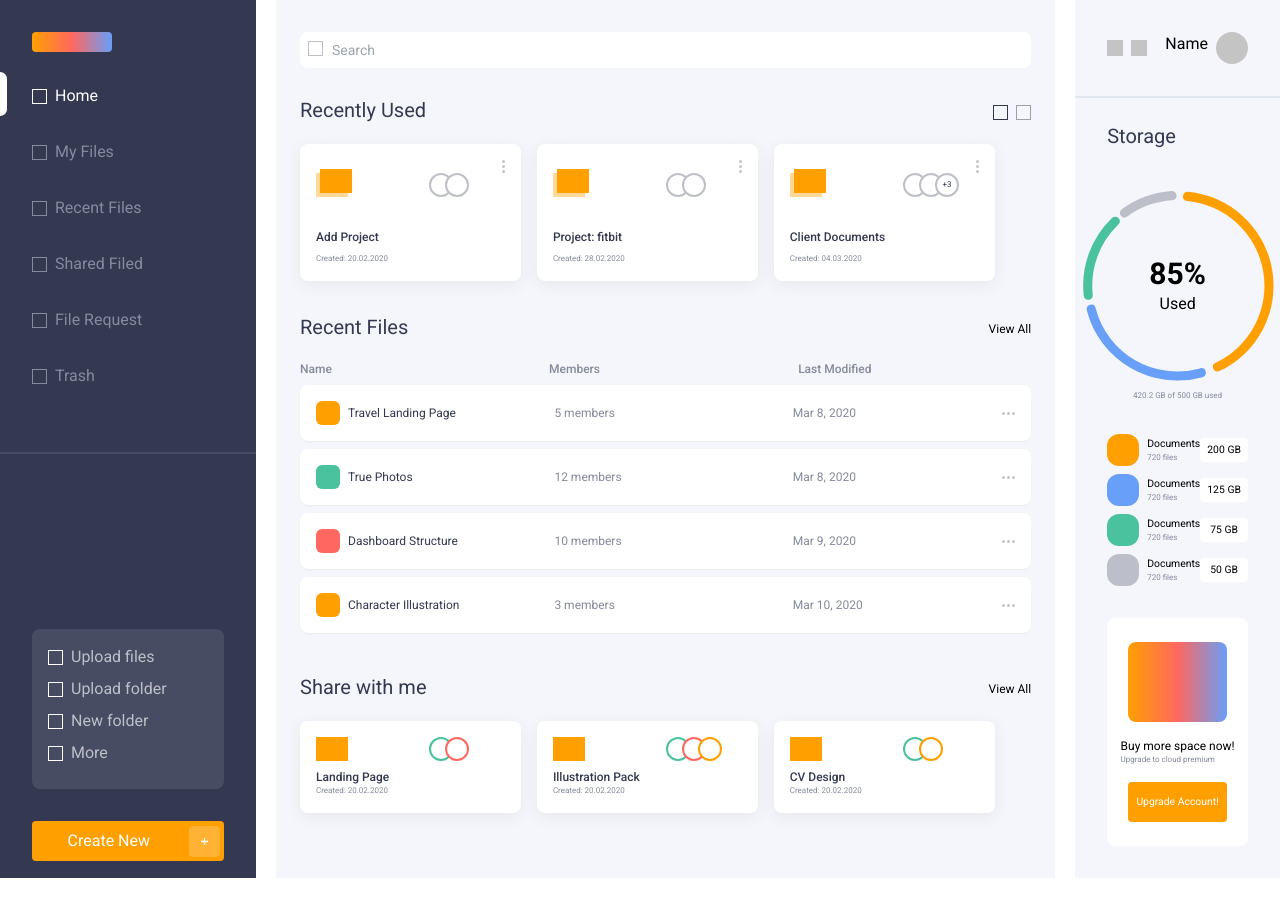
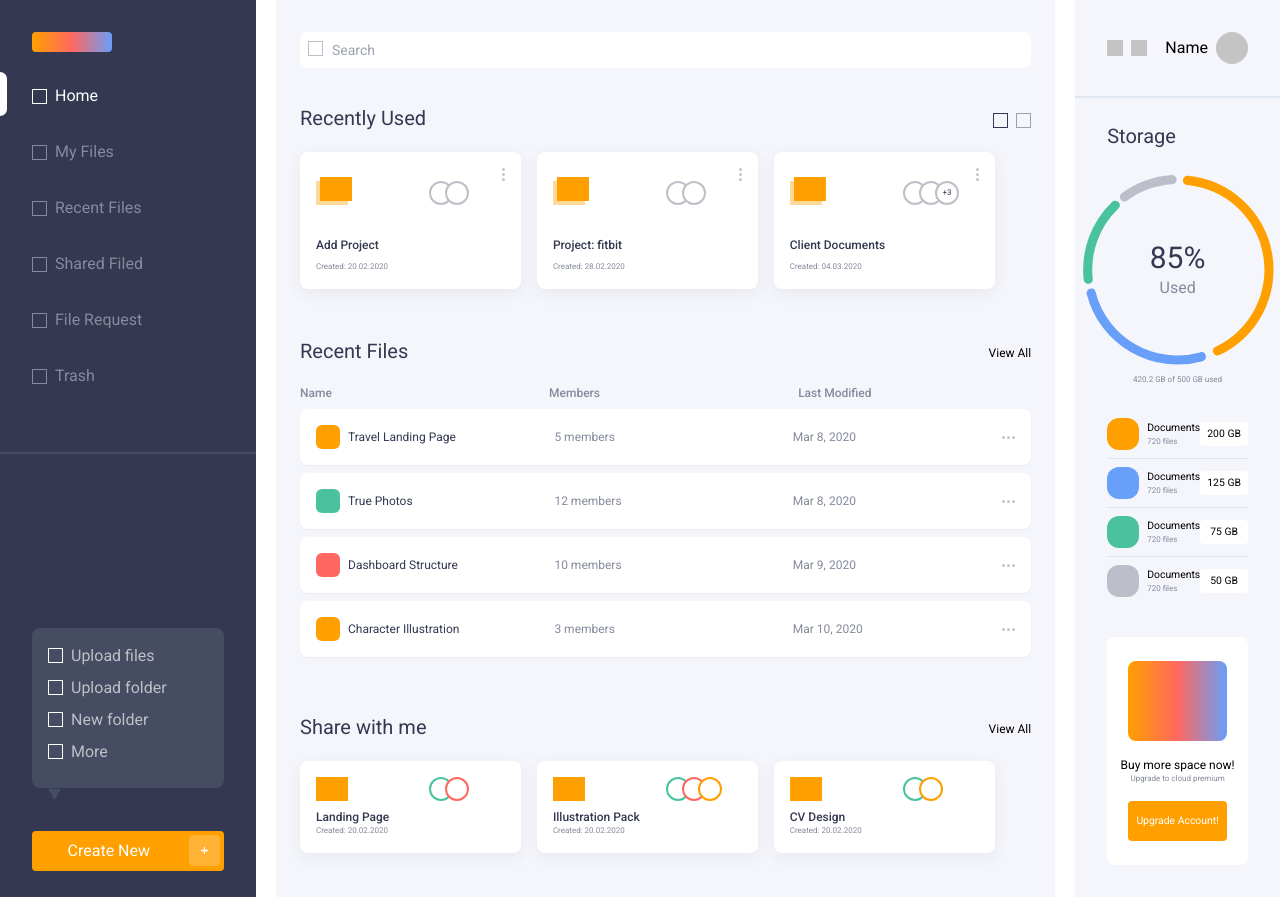
Before and after one commit to OVarLaz/css-react-layout, a React (Create React App) app: page / in a window 1280 px wide. Built offline with nearby package versions, Linux system fonts and the light colour scheme.

Commit message:
chore: add style details

```diff
--- a/src/views/components/BuySection/BuySection.tsx
+++ b/src/views/components/BuySection/BuySection.tsx
@@ -4,7 +4,7 @@ const BuySection: React.FC = () => {
   return (
     <div className=" bg-white rounded-lg flex flex-col items-center">
       <div className="bg-custom-gradient w-[70%] h-20 rounded-lg mt-6"></div>
-      <div className="flex flex-col py-4">
+      <div className="flex items-center flex-col py-4">
         <span className="text-xs">Buy more space now!</span>
         <span className="text-tertiary-gray text-tiny">
           Upgrade to cloud premium
--- a/src/views/components/Chart/StorageChart/StorageChart.tsx
+++ b/src/views/components/Chart/StorageChart/StorageChart.tsx
@@ -1,4 +1,3 @@
-// StorageChart.js
 import React from "react";
 import { Doughnut } from "react-chartjs-2";
 import { Chart as ChartJS, ArcElement, Tooltip, Legend } from "chart.js";
@@ -42,8 +41,8 @@ const StorageChart = ({ storageData }: StorageChartType) => {
       <Doughnut data={data} options={options} />
       <div className="absolute inset-0 flex items-center justify-center">
         <div className="text-center">
-          <div className="text-3xl font-bold">85%</div>
-          <div className="text-gray-500">Used</div>
+          <div className="text-3xl text-gray">85%</div>
+          <div className="text-tertiary-gray">Used</div>
         </div>
       </div>
     </div>
--- a/src/views/components/Sidebar/Sidebar.tsx
+++ b/src/views/components/Sidebar/Sidebar.tsx
@@ -1,5 +1,5 @@
 import React, { useState } from "react";
-import { SquareIcon, PlusIcon, SubtractIcon } from "../ui/Icon";
+import { SquareIcon, PlusIcon, SubtractIcon, PolygonIcon } from "../ui/Icon";
 
 const Sidebar: React.FC = () => {
   const [activeItem] = useState("/home");
@@ -54,7 +54,8 @@ const Sidebar: React.FC = () => {
       </div>
       <div className="h-0.5 w-full bg-base-gray"></div>
       <div className="p-8 h-1/2 flex flex-col justify-end">
-        <ul className="bg-base-gray rounded-lg p-4 mb-8">
+        <div className="relative mb-8">
+          <ul className="bg-base-gray rounded-lg p-4 ">
             {Object.entries(actions).map(([key, action]) => (
               <li key={key} className="mb-2 flex items-center">
                 <SquareIcon />
@@ -64,6 +65,10 @@ const Sidebar: React.FC = () => {
               </li>
             ))}
           </ul>
+          <div className="relative left-4 -top-0">
+            <PolygonIcon />
+          </div>
+        </div>
         <div className="flex items-center w-full h-10 bg-primary-orange rounded">
           <div className="w-[80%] flex justify-center">
             <span>Create New</span>
--- /dev/null
+++ b/src/views/components/ui/Icon/PolygonIcon.tsx
@@ -0,0 +1,20 @@
+import React from "react";
+
+const PolygonIcon: React.FC = () => {
+  return (
+    <svg
+      width="13"
+      height="11"
+      viewBox="0 0 13 11"
+      fill="none"
+      xmlns="http://www.w3.org/2000/svg"
+    >
+      <path
+        d="M5.63398 10.5C6.01888 11.1667 6.98113 11.1667 7.36603 10.5L12.1292 2.25C12.5141 1.58333 12.0329 0.75 11.2631 0.75H1.73686C0.967059 0.75 0.485935 1.58333 0.870835 2.25L5.63398 10.5Z"
+        fill="#464C61"
+      />
+    </svg>
+  );
+};
+
+export default PolygonIcon;
--- a/src/views/components/ui/Icon/index.ts
+++ b/src/views/components/ui/Icon/index.ts
@@ -1,5 +1,6 @@
 export { default as SquareIcon } from "./SquareIcon";
 export { default as PlusIcon } from "./PlusIcon";
+export { default as PolygonIcon } from "./PolygonIcon";
 export { default as SubtractIcon } from "./SubtractIcon";
 export { default as ActionDotsIcon } from "./ActionDotsIcon";
 export { default as ActionVerticalDotsIcon } from "./ActionVerticalDotsIcon";
--- a/src/views/layouts/Home.tsx
+++ b/src/views/layouts/Home.tsx
@@ -28,13 +28,13 @@ const Home: React.FC = () => {
   return (
     <main className="flex h-full">
       <div className="w-[80%] h-full flex flex-col mx-5 bg-main-gray">
-        <div className="w-full py-8 px-6">
+        <div className="w-full pt-8 pb-10 px-6">
           <SearchInput />
         </div>
-        <div className="w-full pb-8 px-6">
+        <div className="w-full pb-12 px-6">
           <RecentlyUsed />
         </div>
-        <div className="w-full pb-8 px-6">
+        <div className="w-full pb-12 px-6">
           <RecentFiles />
         </div>
         <div className="w-full pb-8 px-6">
@@ -47,13 +47,13 @@ const Home: React.FC = () => {
             <div className="bg-icon-gray w-4 h-4"></div>
             <div className="bg-icon-gray w-4 h-4 ml-2"></div>
           </div>
-          <div className="flex">
+          <div className="flex items-center">
             <span className="mr-2">Name</span>
             <div className="bg-icon-gray rounded-full w-8 h-8"></div>
           </div>
         </div>
         <div className="h-0.5 w-full bg-line-gray"></div>
-        <div className="mb-4 px-8 py-6">
+        <div className="px-8 py-6">
           <Title name="Storage" />
         </div>
         <StorageChart storageData={storageData} />
@@ -62,9 +62,16 @@ const Home: React.FC = () => {
             420.2 GB of 500 GB used
           </p>
           <div className="mt-8 space-y-2">
-            {storageData.map((item) => (
-              <div key={item.id} className="flex items-center justify-between">
-                <div className="flex items-center ">
+            {storageData.map((item, index) => (
+              <div
+                key={item.id}
+                className={`flex items-center justify-between pb-2 ${
+                  index !== storageData.length - 1
+                    ? "border-b border-line-gray"
+                    : ""
+                }`}
+              >
+                <div className="flex items-center">
                   <div
                     className={`w-8 h-8 rounded-xl mr-2 ${getColor(item.id)}`}
                   ></div>
@@ -75,7 +82,6 @@ const Home: React.FC = () => {
                     </div>
                   </div>
                 </div>
-
                 <div className="bg-white w-14 h-6 rounded text-xxs flex items-center justify-center">
                   {item.size} GB
                 </div>
```
Lines whose indentation alone changed are shown as unchanged.
